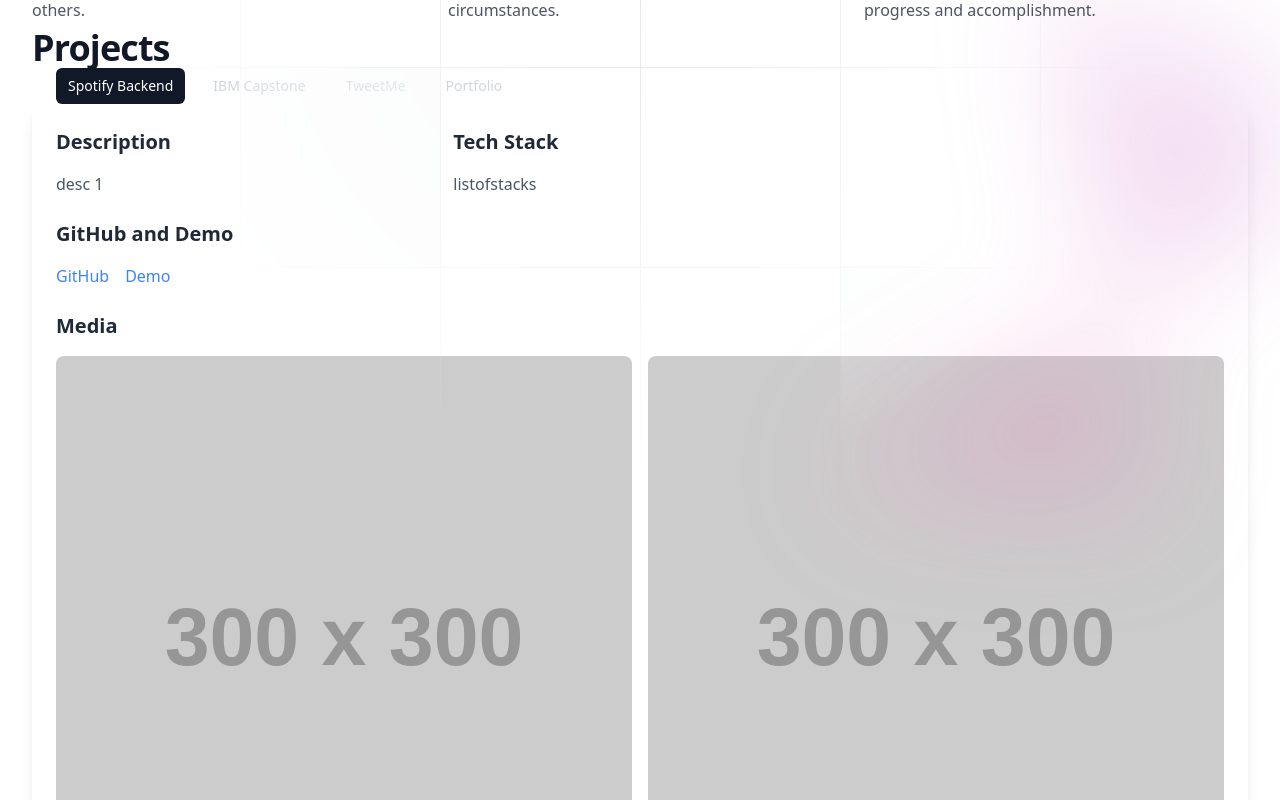
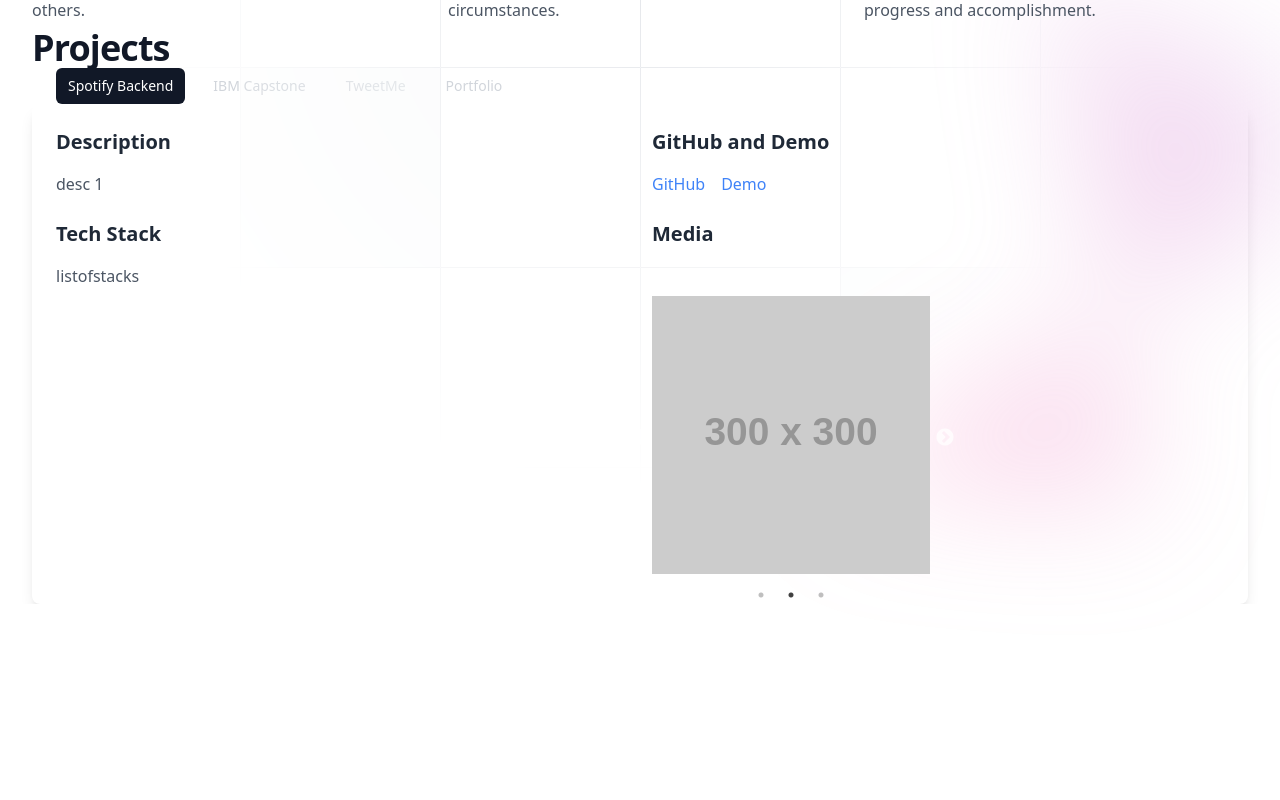
Before and after one commit to crash1604/revisedPortfolio, a React (Create React App) app: page / in a window 1280 px wide. Shown: the part 740-1540 px from the top of the page. After the commit the page ends 1344 px from the top, so only its background shows below. Built offline with nearby package versions, Linux system fonts and the light colour scheme.

Commit message:
added image carousel for info cards in projects.jsx

```diff
--- a/package.json
+++ b/package.json
@@ -13,6 +13,8 @@
     "react": "^18.2.0",
     "react-dom": "^18.2.0",
     "react-scripts": "^5.0.1",
+    "react-slick": "^0.30.2",
+    "slick-carousel": "^1.8.1",
     "web-vitals": "^2.1.4"
   },
   "scripts": {
--- /dev/null
+++ b/src/components/sections/ImageCarousel.jsx
@@ -0,0 +1,30 @@
+// ImageCarousel.js
+
+import React from 'react';
+import Slider from 'react-slick';
+import 'slick-carousel/slick/slick.css';
+import 'slick-carousel/slick/slick-theme.css';
+
+const ImageCarousel = ({ images }) => {
+  const settings = {
+    dots: true,
+    infinite: true,
+    speed: 500,
+    slidesToShow: 1,
+    slidesToScroll: 1,
+    autoplay: true,
+    autoplaySpeed: 3000,
+  };
+
+  return (
+    <Slider {...settings}>
+      {images.map((image, index) => (
+        <div key={index}>
+          <img src={image} alt={`project ${index + 1}`} />
+        </div>
+      ))}
+    </Slider>
+  );
+};
+
+export default ImageCarousel;
--- a/src/components/sections/InfoCards.jsx
+++ b/src/components/sections/InfoCards.jsx
@@ -1,35 +1,40 @@
+import Carousel from './ImageCarousel';
 import React from 'react';
 
 const InfoCard = ({ state }) => {
     const media = state.media
   return (
     <div className="bg-white rounded-lg overflow-hidden shadow-lg p-6">
-      <div className="grid grid-cols-3 gap-6">
-        <div className="col-span-3 md:col-span-1">
+  <div className="grid grid-cols-1 md:grid-cols-2 gap-6">
+    <div className="col-span-1">
       <h2 className="text-xl font-semibold text-gray-800 mb-4">Description</h2>
       <p className="text-gray-600">{state.description}</p>
     </div>
-        <div className="col-span-3 md:col-span-2">
-          <h2 className="text-xl font-semibold text-gray-800 mb-4">Tech Stack</h2>
-          <p className="text-gray-600">{state.techStack}</p>
-        </div>
-        <div className="col-span-3">
+
+    <div className="col-span-1 flex flex-col">
       <h2 className="text-xl font-semibold text-gray-800 mb-4">GitHub and Demo</h2>
       <div className="flex items-center space-x-4">
         <a href={state.githubLink} className="text-blue-500 hover:underline">GitHub</a>
         <a href={state.demoLink} className="text-blue-500 hover:underline">Demo</a>
       </div>
     </div>
-        <div className="col-span-3">
+
+    <div className="col-span-2 md:col-span-1 flex flex-col">
+      <h2 className="text-xl font-semibold text-gray-800 mb-4">Tech Stack</h2>
+      <p className="text-gray-600">{state.techStack}</p>
+    </div>
+
+    <div className="col-span-2 md:col-span-1 flex flex-col">
       <h2 className="text-xl font-semibold text-gray-800 mb-4">Media</h2>
       <div className="grid grid-cols-2 gap-4">
-            {media.map((item, index) => (
-              <img key={index} src={item} alt={`Media ${index + 1}`} className="w-full h-auto rounded-lg" />
-            ))}
+        <div className="container mx-auto mt-8">
+          <Carousel images={media} />
         </div>
       </div>
     </div>
   </div>
+</div>
+
   );
 };
 
```
Also changed, not shown: 1 other file (tests, documents, lock files or other folders). Lines whose indentation alone changed are shown as unchanged.
